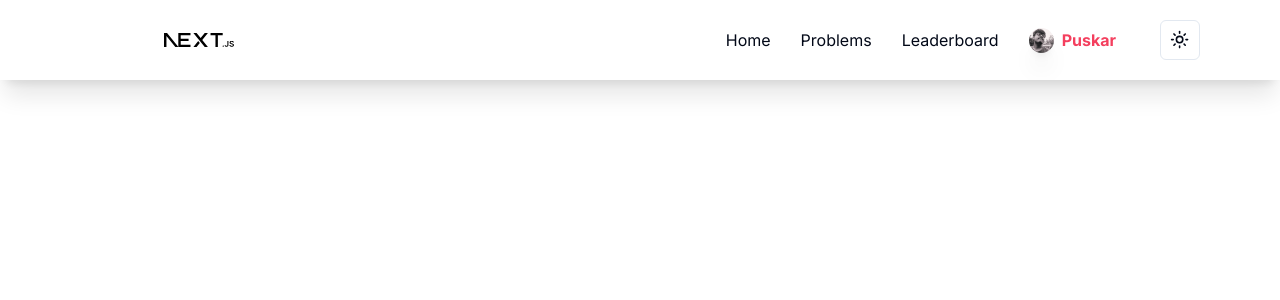
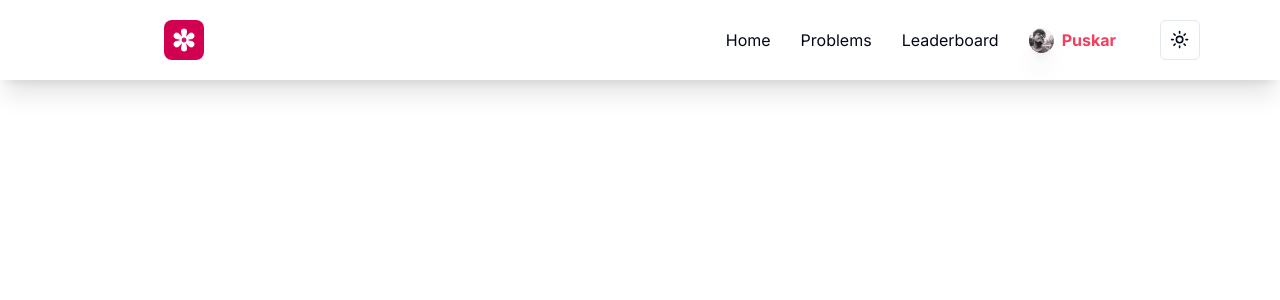
Before and after one commit to Puskar-Roy/Gallery-Website, a Next.js app: page / in a window 1280 px wide. Shown: the top 300 px of the page. Built offline with nearby package versions, Linux system fonts and the light colour scheme.

Commit message:
feat : logo

```diff
--- a/components/Navbar.tsx
+++ b/components/Navbar.tsx
@@ -1,7 +1,7 @@
 "use client";
 import React, { useState } from "react";
 import Link from "next/link";
-import logo from "@/public/next.svg";
+import logo from "@/public/logo.png";
 import Image from "next/image";
 import { CgMenuRightAlt } from "react-icons/cg";
 import { IoMdClose } from "react-icons/io";
@@ -37,7 +37,13 @@ const Navbar: React.FC = () => {
       <nav className="px-9 flex justify-between items-center w-screen sm:w-[80%] mx-[auto] my-0 h-20 ">
         <Link href="/">
           <div className="flex items-center text-xl font-bold">
-            <Image src={logo} alt="logo" height={70} width={70} />
+            <Image
+              src={logo}
+              alt="logo"
+              height={50}
+              width={50}
+              className="rounded-lg h-[40px] w-[40px] sm:h-[40px] sm:w-[40px]"
+            />
           </div>
         </Link>
 
```
Also changed, not shown: public/logo.png (renamed from public/galleerry.png).
